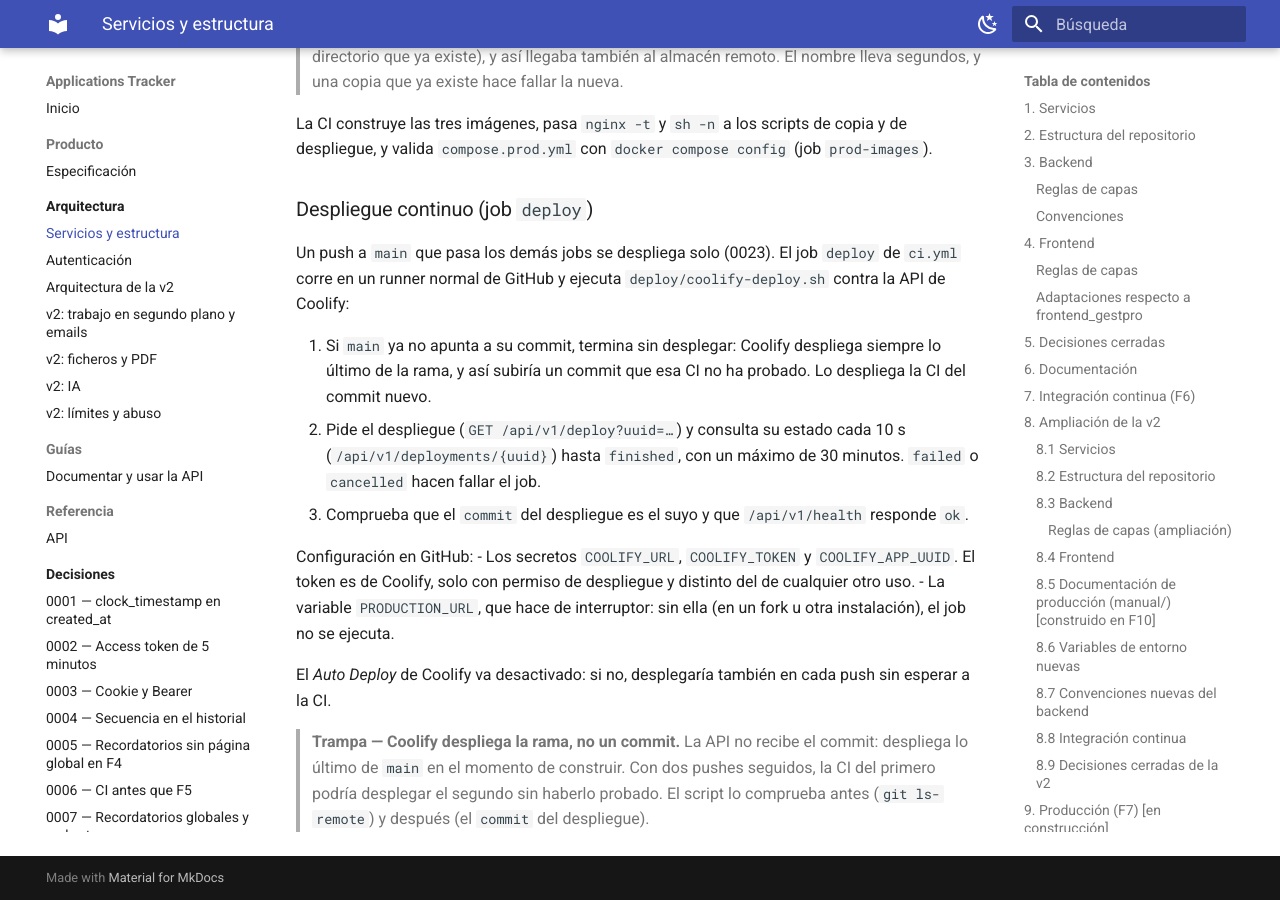
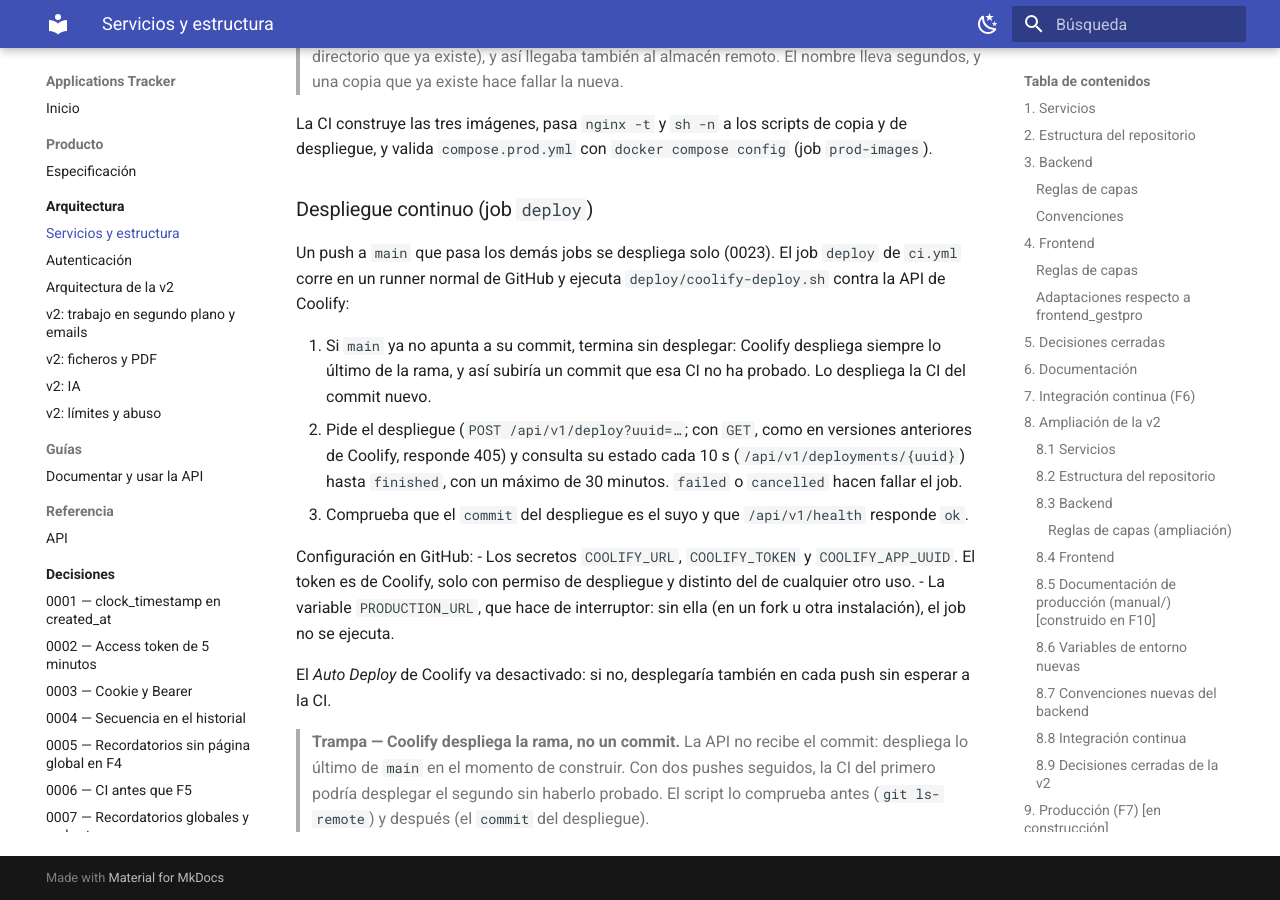
Before and after one commit to iMiguel10/applications-tracker, an MkDocs documentation site: the page built from docs/arquitectura/servicios-y-estructura.md, in a window 1280 px wide and 900 px high, scrolled down 26707 px. Built offline with MkDocs 1.6.1 and Material for MkDocs 9.7.7, drawn with Linux system fonts in a browser that asks for light colours.

Commit message:
fix: lanzar el despliegue de Coolify con POST (F7)
Coolify 4.4 responde 405 a GET /api/v1/deploy: el despliegue se pide con
POST, con los mismos parámetros y la misma respuesta.

Co-Authored-By: Claude Opus 5.5 <noreply@anthropic.com>

```diff
--- a/docs/arquitectura/servicios-y-estructura.md
+++ b/docs/arquitectura/servicios-y-estructura.md
@@ -671,7 +671,7 @@ La CI construye las tres imágenes, pasa `nginx -t` y `sh -n` a los scripts de c
 Un push a `main` que pasa los demás jobs se despliega solo (0023). El job `deploy` de `ci.yml` corre en un runner normal de GitHub y ejecuta `deploy/coolify-deploy.sh` contra la API de Coolify:
 
 1. Si `main` ya no apunta a su commit, termina sin desplegar: Coolify despliega siempre lo último de la rama, y así subiría un commit que esa CI no ha probado. Lo despliega la CI del commit nuevo.
-2. Pide el despliegue (`GET /api/v1/deploy?uuid=…`) y consulta su estado cada 10 s (`/api/v1/deployments/{uuid}`) hasta `finished`, con un máximo de 30 minutos. `failed` o `cancelled` hacen fallar el job.
+2. Pide el despliegue (`POST /api/v1/deploy?uuid=…`; con `GET`, como en versiones anteriores de Coolify, responde 405) y consulta su estado cada 10 s (`/api/v1/deployments/{uuid}`) hasta `finished`, con un máximo de 30 minutos. `failed` o `cancelled` hacen fallar el job.
 3. Comprueba que el `commit` del despliegue es el suyo y que `/api/v1/health` responde `ok`.
 
 Configuración en GitHub:
```
Also changed, not shown: 1 other file.
